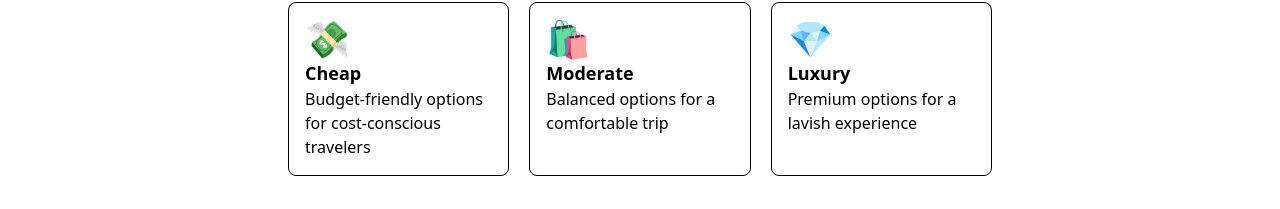
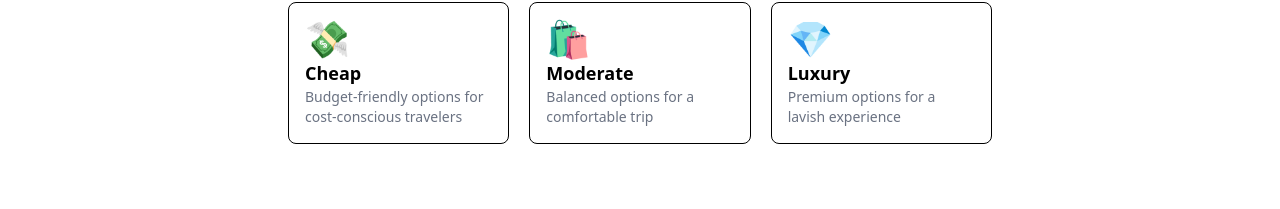
Before and after one commit to Shrilesh-Dhobale/AI-Trip-Planner, a React (Vite) app: page /create-trip in a window 1280 px wide. Shown: the part 566-775 px from the top of the page. Built offline with nearby package versions, Linux system fonts and the light colour scheme; no server answers.

Commit message:
Styling added for desc

```diff
--- a/src/create-trip/index.jsx
+++ b/src/create-trip/index.jsx
@@ -35,7 +35,7 @@
               <div key={index} className='p-4 border rounded-lg hover:shadow'>
                 <h2 className='text-4xl'>{item.icon}</h2>
                 <h2 className='font-bold text-lg'>{item.title}</h2>
-                <p>{item.desc}</p>
+                <p className='text-sm text-gray-500'>{item.desc}</p>
               </div>
           ))}
           </div>
```
